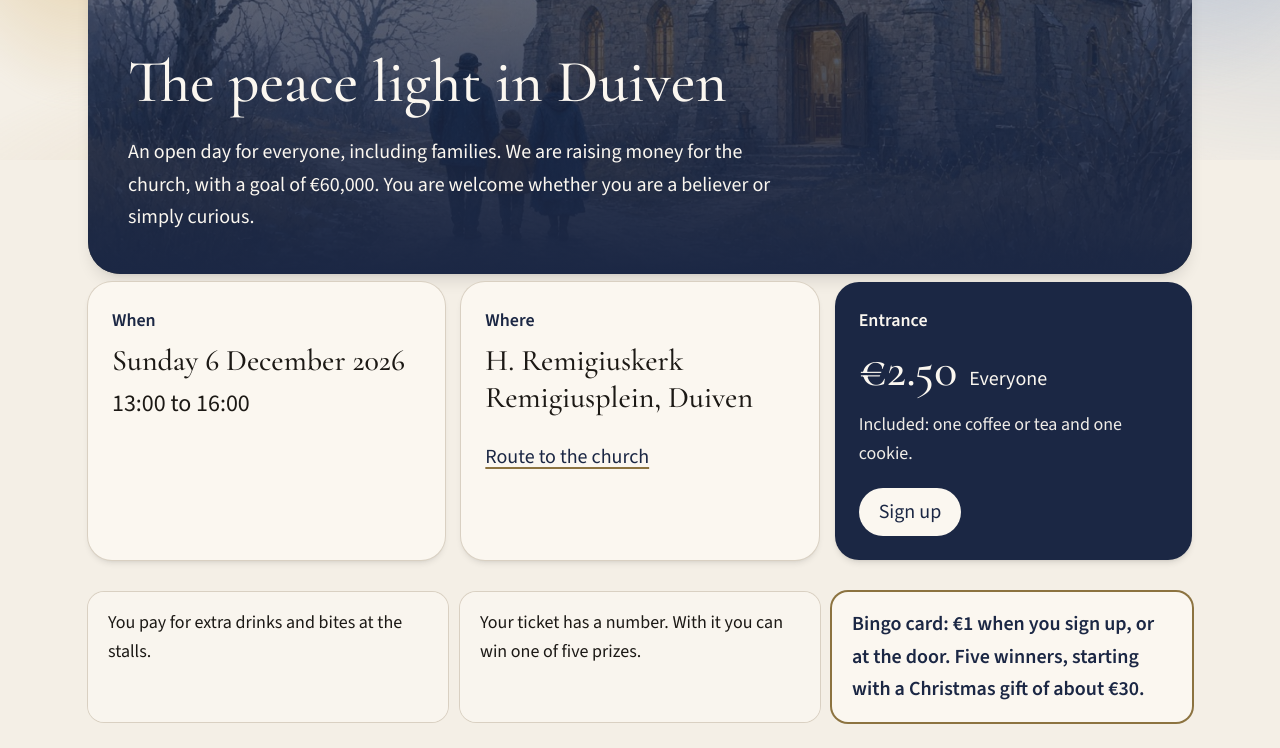
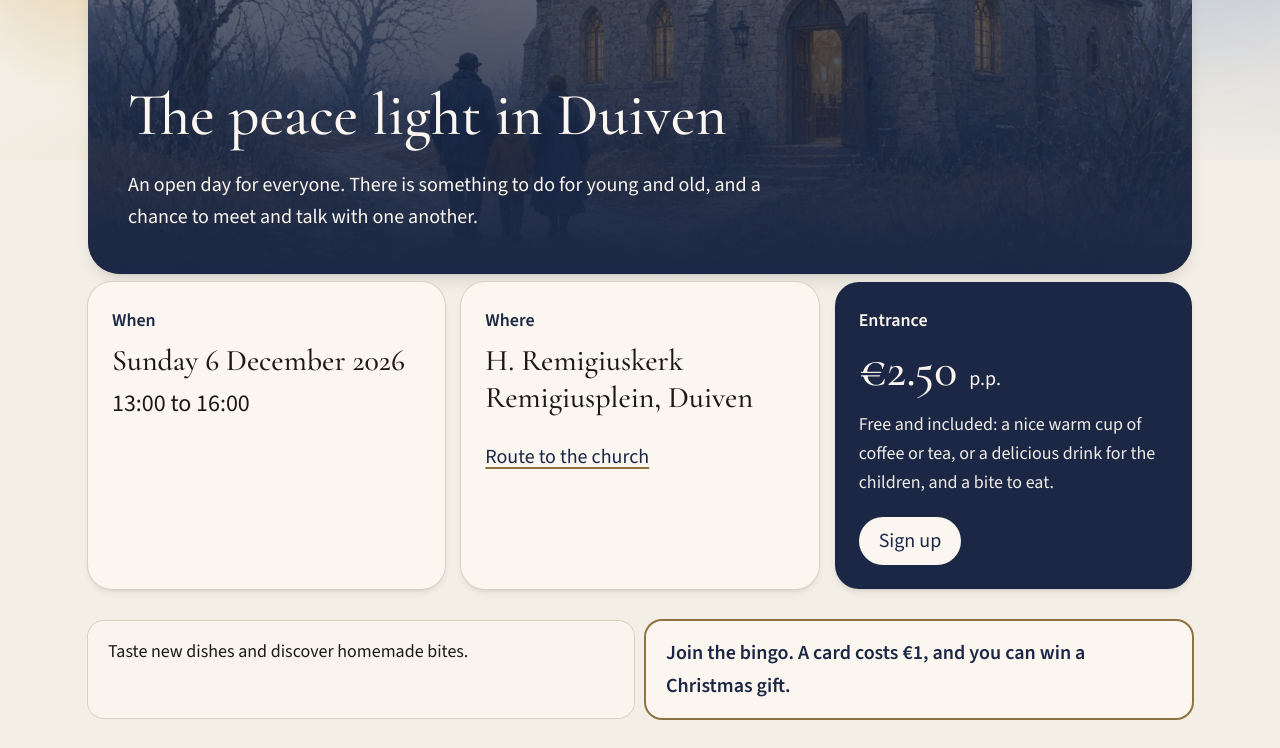
Before and after one commit to mariDawood/ichk-events, a Next.js app: page /en in a window 1280 px wide. Shown: the part 640-1388 px from the top of the page. Built offline with nearby package versions, Linux system fonts and the light colour scheme; no server answers; the database is empty.

Commit message:
Soften the public wording for the December day.
The page now invites people to meet, taste, and join in, without the fundraising goal, the prize draw, or the long parish list.

Co-authored-by: Cursor <cursoragent@cursor.com>

```diff
--- a/messages/ar.json
+++ b/messages/ar.json
@@ -31,7 +31,6 @@
     "person": "الشخص {n}",
     "age": "العمر",
     "bingo": "بطاقة بنغو، ١ يورو",
-    "bingoHint": "خمسة فائزين. تبدأ الجائزة بهدية ميلاد بنحو ٣٠ يورو. في يوم النشاط يمكنكم متابعة الأرقام على الهاتف وشطبها على بطاقتكم. يمكنكم أيضًا شراء بطاقة عند الباب.",
     "total": "المجموع",
     "pay": "الدفع واستلام التذاكر",
     "paying": "لحظة من فضلكم…",
--- a/messages/en.json
+++ b/messages/en.json
@@ -31,7 +31,6 @@
     "person": "Person {n}",
     "age": "Age",
     "bingo": "Bingo card, €1",
-    "bingoHint": "Five winners. It starts with a Christmas gift of about €30. On the day you follow the numbers on your phone and cross them off your card. You can also buy a card at the door.",
     "total": "Total",
     "pay": "Pay and receive the tickets",
     "paying": "One moment…",
--- a/messages/nl.json
+++ b/messages/nl.json
@@ -31,7 +31,6 @@
     "person": "Persoon {n}",
     "age": "Leeftijd",
     "bingo": "Bingokaart, €1",
-    "bingoHint": "Vijf winnaars. Het begint met een kerstcadeau van ongeveer €30. Op de dag volgt u de nummers op uw telefoon en streept u ze af op uw kaart. Aan de deur kunt u ook een kaart kopen.",
     "total": "Totaal",
     "pay": "Betalen en kaartjes ontvangen",
     "paying": "Een ogenblik…",
--- a/src/components/agenda.tsx
+++ b/src/components/agenda.tsx
@@ -160,12 +160,9 @@ async function EventArticle({
         </section>
       </div>
 
-      <div className="grid gap-3 sm:grid-cols-3">
+      <div className="grid gap-3 sm:grid-cols-2">
         <p className="rounded-2xl bg-ivory/80 px-5 py-4 text-lg leading-relaxed ring-1 ring-line">
           {event.extra[locale]}
-        </p>
-        <p className="rounded-2xl bg-ivory/80 px-5 py-4 text-lg leading-relaxed ring-1 ring-line">
-          {event.ticket[locale]}
         </p>
         <p className="rounded-2xl bg-ivory px-5 py-4 text-xl font-semibold leading-relaxed text-chapel ring-2 ring-gold">
           {event.bingo[locale]}
--- a/src/components/signup-form.tsx
+++ b/src/components/signup-form.tsx
@@ -154,8 +154,6 @@ export function SignupForm({
             </li>
           ))}
         </ul>
-        <p className="text-lg leading-relaxed">{t("bingoHint")}</p>
-
         <p className="font-display text-4xl text-ink">
           {t("total")} {agesReady ? formatEuro(total, locale) : "—"}
         </p>
--- a/src/content/events.ts
+++ b/src/content/events.ts
@@ -46,9 +46,9 @@ export const events: ChurchEvent[] = [
       ar: "نور السلام في دويفن",
     },
     summary: {
-      nl: "Een open dag voor iedereen, ook voor gezinnen. We zamelen geld in voor de kerk, met als doel €60.000. U bent welkom, of u nu gelovig bent of gewoon nieuwsgierig.",
-      en: "An open day for everyone, including families. We are raising money for the church, with a goal of €60,000. You are welcome whether you are a believer or simply curious.",
-      ar: "يوم مفتوح للجميع، وللعائلات أيضًا. نجمع المال للكنيسة، والهدف ٦٠٬٠٠٠ يورو. أنتم مدعوون، مؤمنين كنتم أو مجرد فضوليين.",
+      nl: "Een open dag voor iedereen. Er is van alles te doen voor jong en oud, en u kunt elkaar ontmoeten en spreken.",
+      en: "An open day for everyone. There is something to do for young and old, and a chance to meet and talk with one another.",
+      ar: "يوم مفتوح للجميع. هناك ما يُفعل للصغار والكبار، وفرصة للقاء بعضكم والتحدث.",
     },
     date: {
       nl: "zondag 6 december 2026",
@@ -73,31 +73,31 @@ export const events: ChurchEvent[] = [
           ar: "€2,50",
         },
         who: {
-          nl: "Iedereen",
-          en: "Everyone",
-          ar: "الجميع",
+          nl: "p.p.",
+          en: "p.p.",
+          ar: "p.p.",
         },
       },
     ],
     included: {
-      nl: "Inbegrepen: één koffie of thee en één koekje.",
-      en: "Included: one coffee or tea and one cookie.",
-      ar: "يشمل ذلك قهوة أو شايًا واحدًا وبسكويتة واحدة.",
+      nl: "Gratis inbegrepen: een lekker warm kopje koffie of thee, of een drankje voor de kinderen, en een hapje.",
+      en: "Free and included: a nice warm cup of coffee or tea, or a delicious drink for the children, and a bite to eat.",
+      ar: "مجاني ومشمول: فنجان دافئ من القهوة أو الشاي، أو مشروب لذيذ للأطفال، ولقيمة.",
     },
     extra: {
-      nl: "Extra drinken en hapjes betaalt u bij de kraampjes.",
-      en: "You pay for extra drinks and bites at the stalls.",
-      ar: "تدفعون ثمن المشروبات واللقيمات الإضافية عند الأكشاك.",
+      nl: "Proef nieuwe gerechten en ontdek zelfgemaakte hapjes.",
+      en: "Taste new dishes and discover homemade bites.",
+      ar: "تذوقوا أطباقًا جديدة واكتشفوا لقيمات منزلية الصنع.",
     },
     ticket: {
-      nl: "Op het kaartje staat een nummer. Daarmee maakt u kans op een van de vijf prijzen.",
-      en: "Your ticket has a number. With it you can win one of five prizes.",
-      ar: "على التذكرة رقم. به يمكنكم الفوز بإحدى الجوائز الخمس.",
+      nl: "",
+      en: "",
+      ar: "",
     },
     bingo: {
-      nl: "Bingokaart: €1 bij het aanmelden of aan de deur. Vijf winnaars, te beginnen met een kerstcadeau van ongeveer €30.",
-      en: "Bingo card: €1 when you sign up, or at the door. Five winners, starting with a Christmas gift of about €30.",
-      ar: "بطاقة بنغو: ١ يورو عند التسجيل أو عند الباب. خمسة فائزين، وتبدأ بهدية ميلاد بنحو ٣٠ يورو.",
+      nl: "Doe mee met de bingo. Een bingokaart kost €1, en u maakt kans op een kerstcadeau.",
+      en: "Join the bingo. A card costs €1, and you can win a Christmas gift.",
+      ar: "شاركوا في البنغو. بطاقة البنغو بيورو واحد، ويمكنكم الفوز بهدية بمناسبة الميلاد.",
     },
     activities: [
       {
@@ -147,9 +147,9 @@ export const events: ChurchEvent[] = [
           ar: "بيانو",
         },
         text: {
-          nl: "Solo-optredens met Nederlandse melodieën, en Amo Ghandi op de piano. Er speelt steeds iemand anders.",
-          en: "Solo performances with Dutch melodies, and Amo Ghandi on the piano. Each time someone else plays.",
-          ar: "عزف منفرد بألحان هولندية، وآمو غاندي على البيانو. في كل مرة يعزف شخص آخر.",
+          nl: "Solo-optredens met mooie melodieën worden opgevoerd, voor iedereen om mee te genieten.",
+          en: "Solo performances with beautiful melodies, for everyone to enjoy.",
+          ar: "عزف منفرد بألحان جميلة، ليستمتع به الجميع.",
         },
       },
       {
@@ -160,9 +160,9 @@ export const events: ChurchEvent[] = [
           ar: "ادخلوا",
         },
         text: {
-          nl: "Korte presentaties over catechese, de activiteiten, de eucharistie, jongeren, de geschiedenis van kerk en geloof, en het koor. Er is een kraam met kerk- en kerstspullen, en een quiz bij het kerstverhaal: de winnaar krijgt een snoepje. Voor €0,50 hangt u een wens aan de lichtslinger. Tussen de kramen staan stoelen om samen te praten. U kunt ook iets geven voor de kerk. Er worden foto's gemaakt.",
-          en: "Short presentations on catechesis, the activities, the Eucharist, youth, the history of the church and the faith, and the choir. There is a stall with church and Christmas goods, and a quiz during the Christmas story: the winner gets a sweet. For €0.50 you hang a wish on the garland of lights. Between the stalls there are chairs where you can sit and talk. You can also give something for the church. Photos will be taken.",
-          ar: "عروض قصيرة عن التعليم المسيحي، والأنشطة، والإفخارستيا، والشباب، وتاريخ الكنيسة والإيمان، والجوقة. هناك كشك لأغراض الكنيسة والميلاد، ومسابقة أثناء قصة الميلاد: الفائز يحصل على حلوى. مقابل ٠٫٥٠ يورو تعلّقون أمنية على إكليل الأنوار. بين الأكشاك مقاعد للحديث معًا. يمكنكم أيضًا أن تعطوا للكنيسة. ستُلتقط صور.",
+          nl: "Er worden korte presentaties gegeven over alle activiteiten die worden georganiseerd, en waar iedereen van harte welkom is. Er is een leuke interactieve kerstquiz. We hebben een wensslinger met lichtjes.",
+          en: "There are short presentations about all the activities that are organised, and everyone is warmly welcome. There is a fun interactive Christmas quiz. We have a garland of lights for wishes.",
+          ar: "تُقدَّم عروض قصيرة عن كل الأنشطة التي تُنظَّم، والجميع مرحَّب بهم من القلب. هناك مسابقة ميلاد تفاعلية ممتعة. ولدينا إكليل أنوار للأمنيات.",
         },
       },
     ],
```
